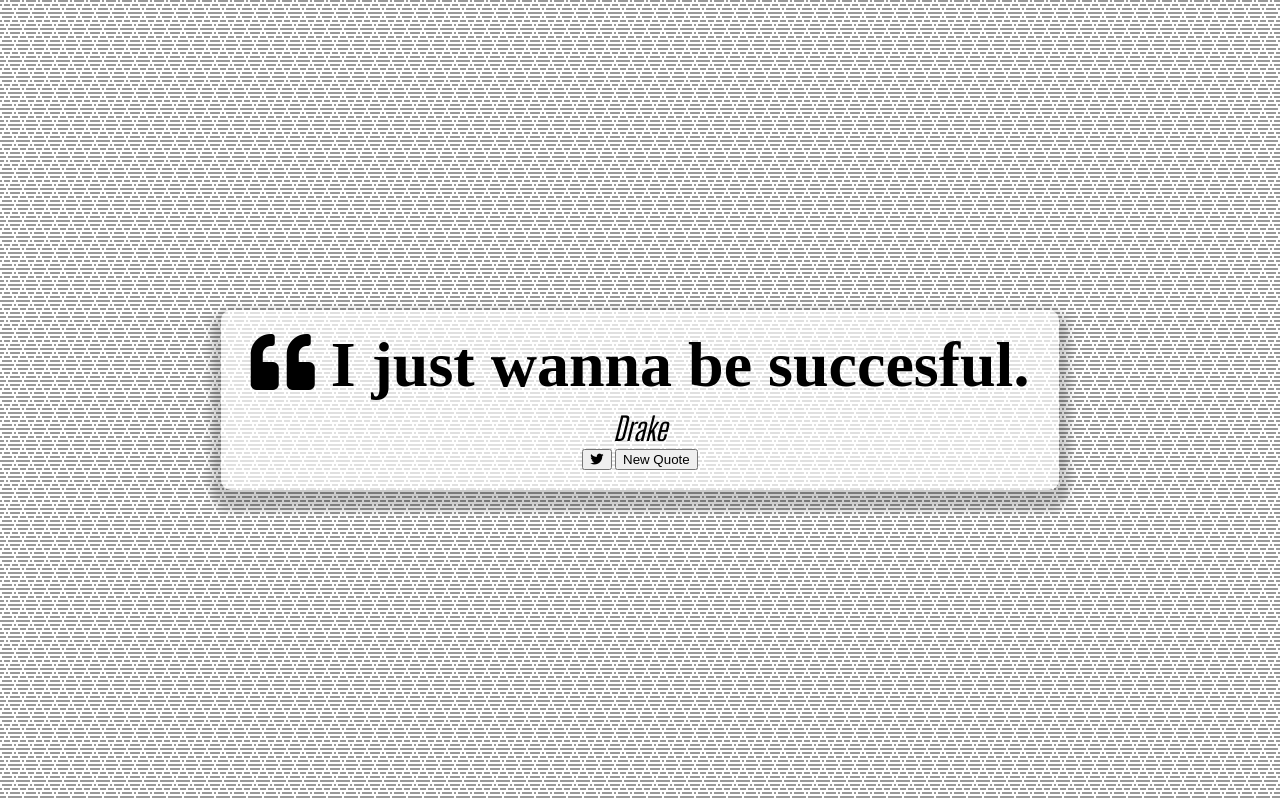
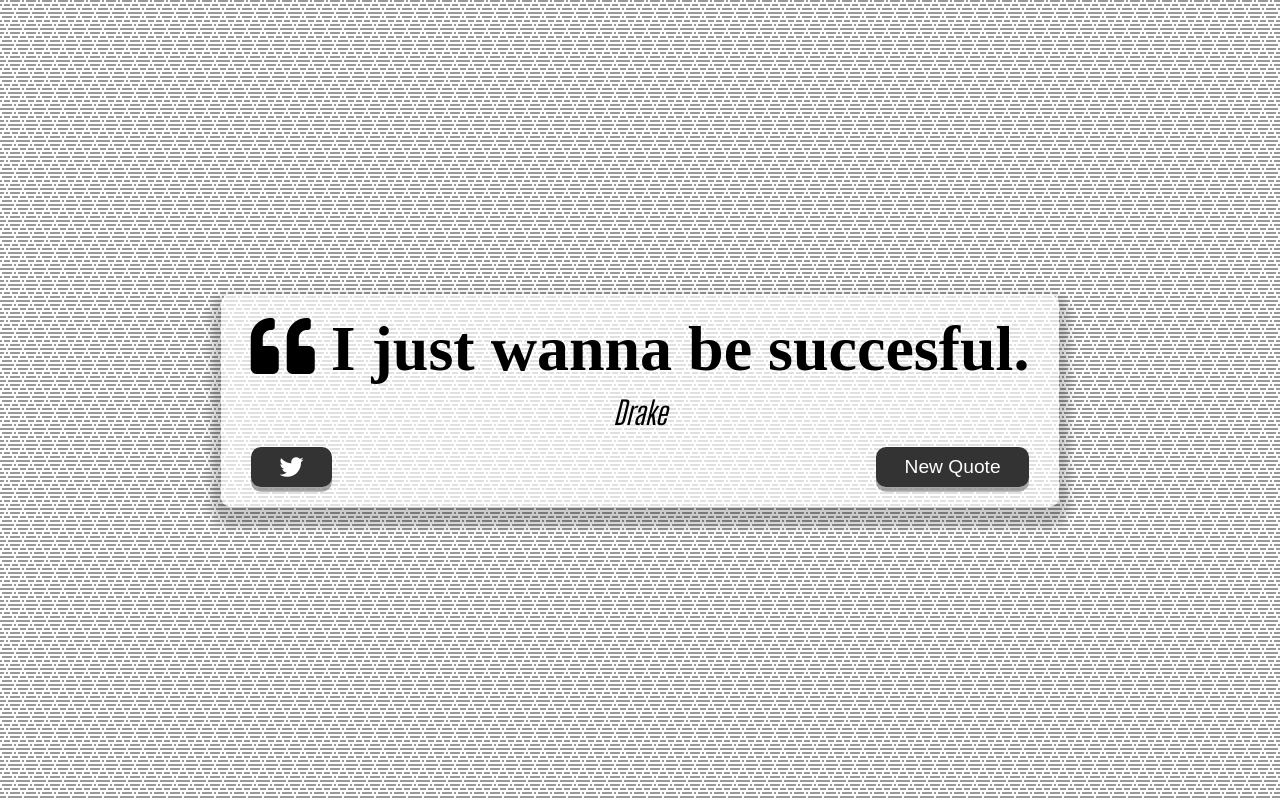
Before and after one commit to lelandshir/quoteGen-sb, a plain HTML site: page index.html in a window 1280 px wide. Drawn offline with Linux system fonts and the light colour scheme.

Commit message:
pushing styling

```diff
--- a/css/style.sass
+++ b/css/style.sass
@@ -42,9 +42,33 @@ body
 
 .button-container
     margin-top: 15px
-    // init flexbox
     display: flex
     justify-content: space-between
+
+button
+    cursor: pointer
+    font-size: 1.2rem
+    height: 2.5rem
+    border: none
+    border-radius: 10px
+    color: #ffffff
+    background: #333333
+    outline: none
+    padding: 0.5rem 1.8rem
+    box-shadow: 0 0.3rem rgba(121, 121, 121, 0.65)
+
+button:hover
+    filter: brightness(125%)
+
+button:active
+    transform: translate(0, 0.3rem)
+    box-shadow: 0 0.1rem rgba(255, 255, 255, 0.65)
+
+.twitter-button:hover
+    color: #38A1F3
+
+.fa-twitter
+    font-size: 1.5rem
 
 
 // Media Query: Tablet or Smaller
```
Also changed, not shown: css/style.css, 2 other files.
